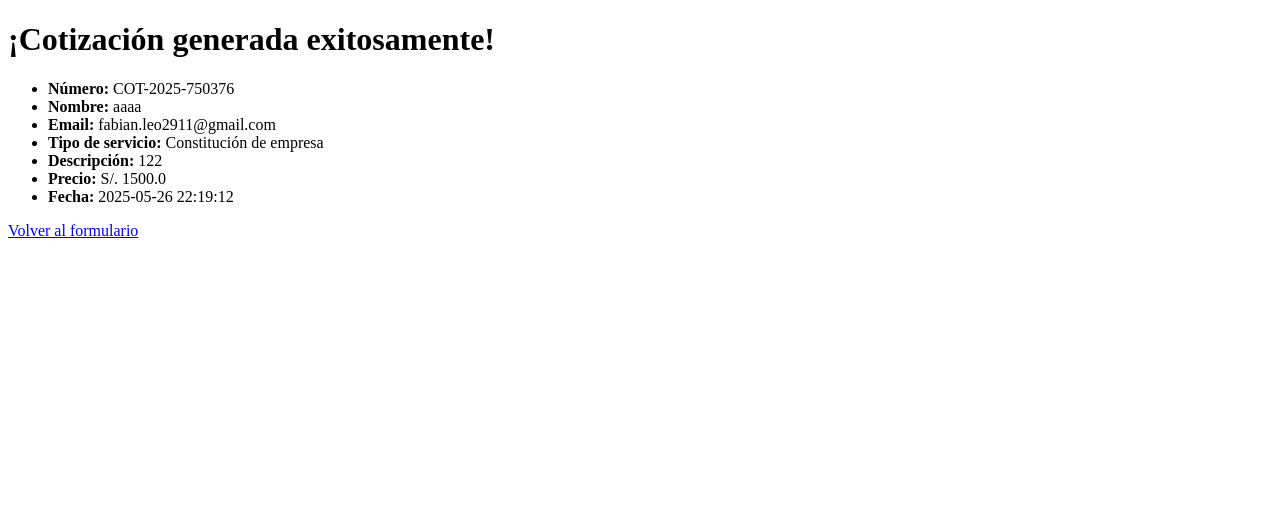
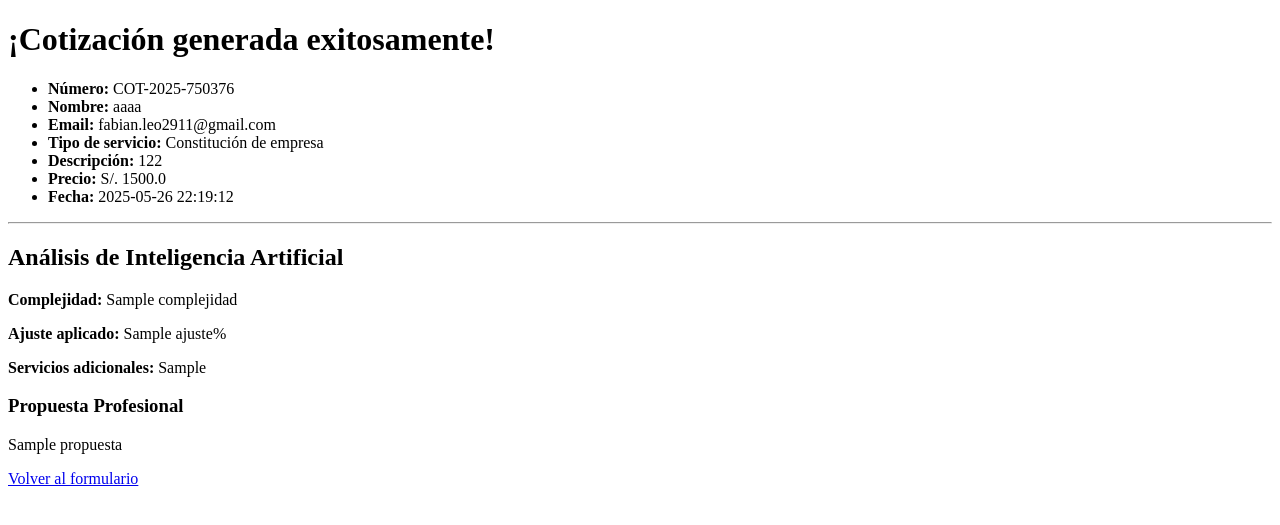
Before and after one commit to Fabian-Campoverde/Campoverde-capital-farmer-exam, a Flask app: template templates/result.html in a window 1280 px wide. Shown: the top 525 px of the page. Run offline with Flask 3, Linux system fonts and the light colour scheme; the template is opened without the code that fills it: values named after a table or form of the project are taken from there, most other values are stand-ins (such as "Sample title", 1, 10 or a date in 2020).

Commit message:
Integracion con IA

```diff
--- a/app.py
+++ b/app.py
@@ -1,15 +1,28 @@
+import json
+import re
 from flask import Flask, jsonify, render_template
 from flask_sqlalchemy import SQLAlchemy
 from datetime import datetime
 from flask_wtf import FlaskForm
 from wtforms import StringField, SelectField, TextAreaField, SubmitField
 from wtforms.validators import DataRequired, Email
+from dotenv import load_dotenv
+import os
+from groq import Groq
+
 
 app = Flask(__name__)
 app.config['SECRET_KEY'] = 'dev'
 app.config['SQLALCHEMY_DATABASE_URI'] = 'sqlite:///database.db'
 
+load_dotenv()
+
 db = SQLAlchemy(app)
+
+# Configuración del cliente Groq
+client = Groq(
+    api_key=os.environ.get("GROQ_API_KEY"),
+)
 
 #Creación del modelo de Cotización
 class Cotizacion(db.Model):
@@ -34,19 +47,87 @@ class CotizacionForm(FlaskForm):
     descripcion = TextAreaField('Descripción del caso: ', validators=[DataRequired()])
     submit = SubmitField('Generar Cotización')
 
+# Función de análisis con IA
+def analizar_con_ia(descripcion, tipo_servicio):
+    prompt = f"""
+    Analiza este caso legal: {descripcion}
+    Tipo de servicio: {tipo_servicio}
+
+    Evalúa:
+    1. Complejidad (Baja/Media/Alta)
+    2. Ajuste de precio recomendado (0%, 25%, 50%)
+    3. Servicios adicionales necesarios
+    4. Genera propuesta profesional para cliente (2 a 3 párrafos)
+    """
+
+    try:
+        response = client.chat.completions.create(
+            model="llama-3.3-70b-versatile",
+            messages=[{"role": "user", "content": prompt}],
+
+        )
+        content = response.choices[0].message.content
+
+        return {
+
+            'propuesta_texto': extraer_info_desde_texto(content)
+        }
+
+    except Exception as e:
+        print("Error con IA:", e)
+        return {
+            'complejidad': 'Desconocida',
+            'ajuste_precio': 0,
+            'servicios_adicionales': '',
+            'propuesta_texto': 'No se pudo generar propuesta.'
+        }
+
+#Delimitar la informacion generado por IA
+def extraer_info_desde_texto(texto):
+    # 1. Extraer complejidad
+    complejidad_match = re.search(r'\*\*Complejidad\*\*:\s*(\w+)', texto)
+    complejidad = complejidad_match.group(1) if complejidad_match else "Desconocida"
+
+    # 2. Extraer ajuste de precio
+    ajuste_match = re.search(r'Ajuste de precio recomendado\*\*:\s*(\d+)%', texto)
+    ajuste = int(ajuste_match.group(1)) if ajuste_match else 0
+
+    # 3. Extraer servicios adicionales
+    servicios_match = re.search(r'Servicios adicionales necesarios\*\*:\s*(.*?)\n\n', texto, re.DOTALL)
+    servicios_adicionales = servicios_match.group(1).strip().replace("\n", " ") if servicios_match else ""
+
+    # 4. Extraer la propuesta completa (desde "**Propuesta Profesional**" hasta el final)
+    propuesta_match = re.search(r'\*\*Propuesta Profesional\*\*\n(.*)', texto, re.DOTALL)
+    propuesta = propuesta_match.group(1).strip() if propuesta_match else texto
+
+    return json.dumps({
+        "complejidad": complejidad,
+        "ajuste": ajuste,
+        "servicios_adicionales": servicios_adicionales,
+        "propuesta": propuesta
+    })
+
 # Ruta principal
 @app.route('/', methods=['GET', 'POST'])
 def index():
     form = CotizacionForm()
     if form.validate_on_submit():
+        # Precios fijos para cada tipo de servicio
         precios = {
             'Constitución de empresa': 1500,
             'Defensa laboral': 2000,
             'Consultoría tributaria': 800
         }
 
+        tipo = form.tipo_servicio.data
+        precio_base = precios[tipo]
+
+        # Analizar la descripción del caso con IA
+        datos_ia = analizar_con_ia(form.descripcion.data, tipo)
+
         numero_cotizacion = f"COT-2025-{datetime.utcnow().strftime('%f')}"
 
+        # Crear una nueva cotización
         nueva = Cotizacion(
             numero=numero_cotizacion,
             nombre=form.nombre.data,
@@ -59,19 +140,26 @@ def index():
         db.session.add(nueva)
         db.session.commit()
 
+        # Retorna json con la cotización generada
         return jsonify({
             'numero': nueva.numero,
             'nombre': nueva.nombre,
             'precio': nueva.precio,
             'fecha': nueva.fecha.strftime('%Y-%m-%d %H:%M:%S'),
-            'mensaje': 'Cotización generada exitosamente.'
+            'mensaje': 'Cotización generada exitosamente.',
+            'propuesta_texto':datos_ia['propuesta_texto']
         })
     return render_template('index.html', form=form)
 
+# Ruta para mostrar el resultado de la cotización
 @app.route('/result/<int:cotizacion_id>')
 def result(cotizacion_id):
     cotizacion = Cotizacion.query.get_or_404(cotizacion_id)
-    return render_template('result.html', cotizacion=cotizacion)
+    # Analizar la descripción del caso con IA
+    datos_ia = analizar_con_ia(cotizacion.descripcion, cotizacion.tipo_servicio)
+    # Extraer resultado en formato JSON
+    datos_ia = json.loads(datos_ia['propuesta_texto'])
+    return render_template('result.html', cotizacion=cotizacion, ia=datos_ia)
 
 if __name__ == '__main__':
     with app.app_context():
--- a/requirements.txt
+++ b/requirements.txt
@@ -2,3 +2,5 @@ flask
 flask_sqlalchemy
 Flask-WTF
 email-validator
+dotenv
+groq
--- a/templates/result.html
+++ b/templates/result.html
@@ -16,6 +16,13 @@
         <li><strong>Precio:</strong> S/. {{ cotizacion.precio }}</li>
         <li><strong>Fecha:</strong> {{ cotizacion.fecha.strftime('%Y-%m-%d %H:%M:%S') }}</li>
     </ul>
+    <hr>
+    <h2>Análisis de Inteligencia Artificial</h2>
+    <p><strong>Complejidad:</strong> {{ ia.complejidad }}</p>
+    <p><strong>Ajuste aplicado:</strong> {{ ia.ajuste }}%</p>
+    <p><strong>Servicios adicionales:</strong> {{ ia.servicios_adicionales }}</p>
+    <h3>Propuesta Profesional</h3>
+    <p>{{ ia.propuesta | safe }}</p>
     <a href="{{ url_for('index') }}">Volver al formulario</a>
 </body>
 </html>
```
Also changed, not shown: instance/database.db, 1 other file.
